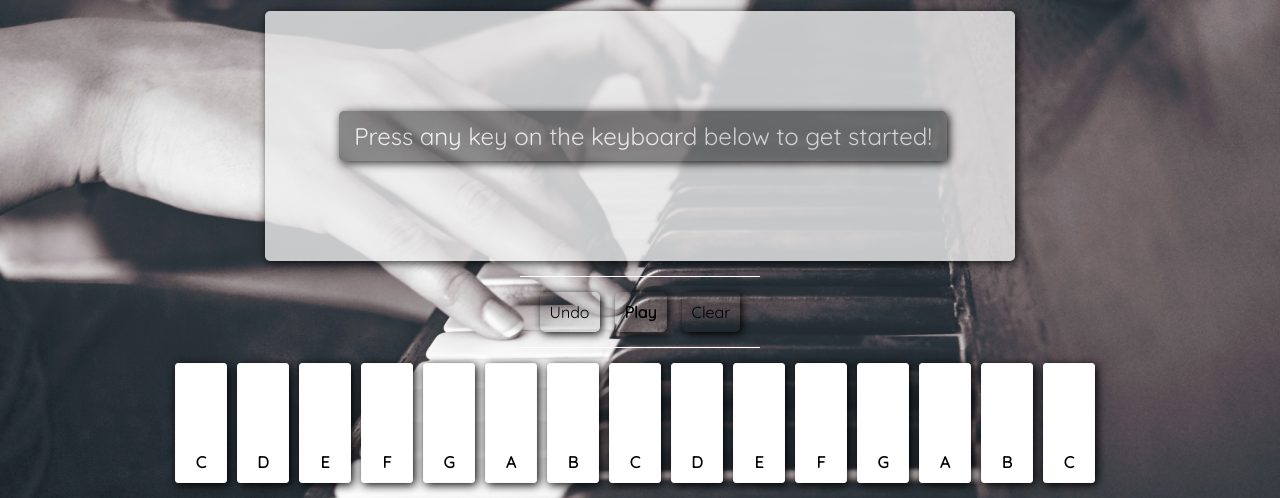
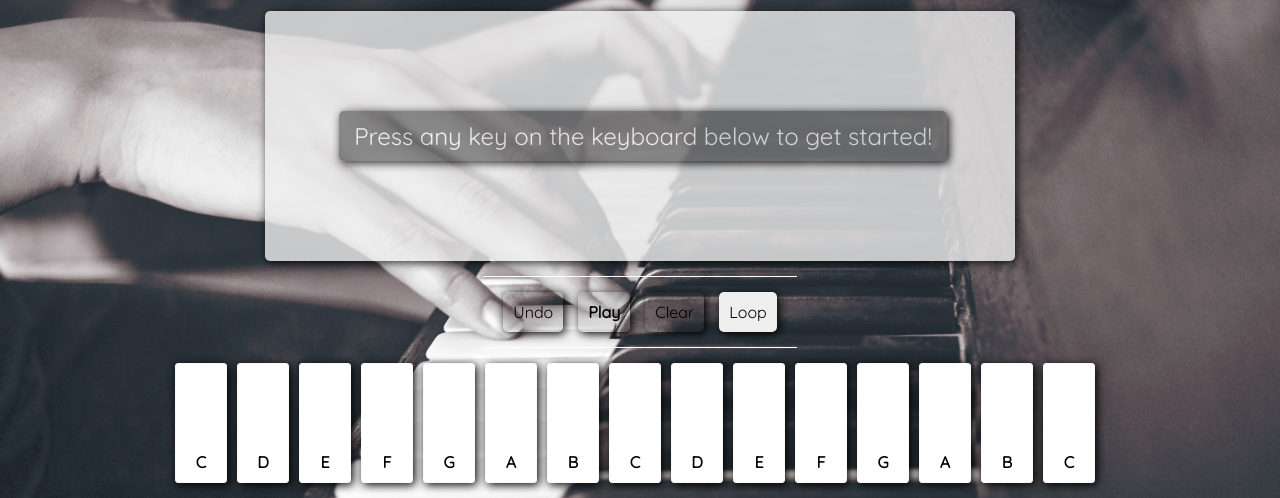
Before and after one commit to matthaaa/songbird, a website built with webpack: page index.html in a window 1280 px wide. Shown: the part 211-709 px from the top of the page. Built offline with nearby package versions, Linux system fonts and the light colour scheme.

Commit message:
Add looping button

```diff
--- a/index.html
+++ b/index.html
@@ -16,7 +16,7 @@
         <div id="undo" class="button undo-button">Undo</div>
         <div id="playButton" class="button play-button">Play</div>
         <div id="clear" class="button clear-button">Clear</div>
-        <!-- <div id="loop" class="button loop-button">Loop</div> -->
+        <div id="loop" class="button loop-button">Loop</div>
       </div>
 
       <!-- Keys are added as child elements to this div in keyboard.js -->
```
